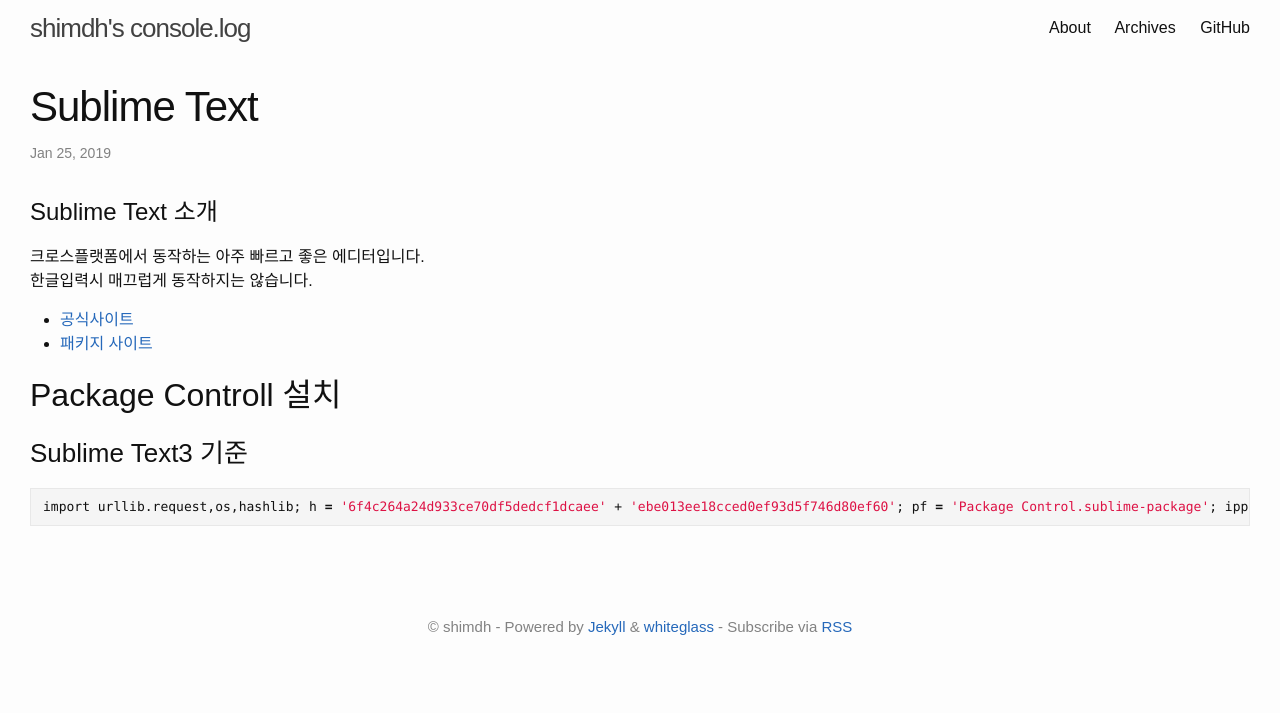
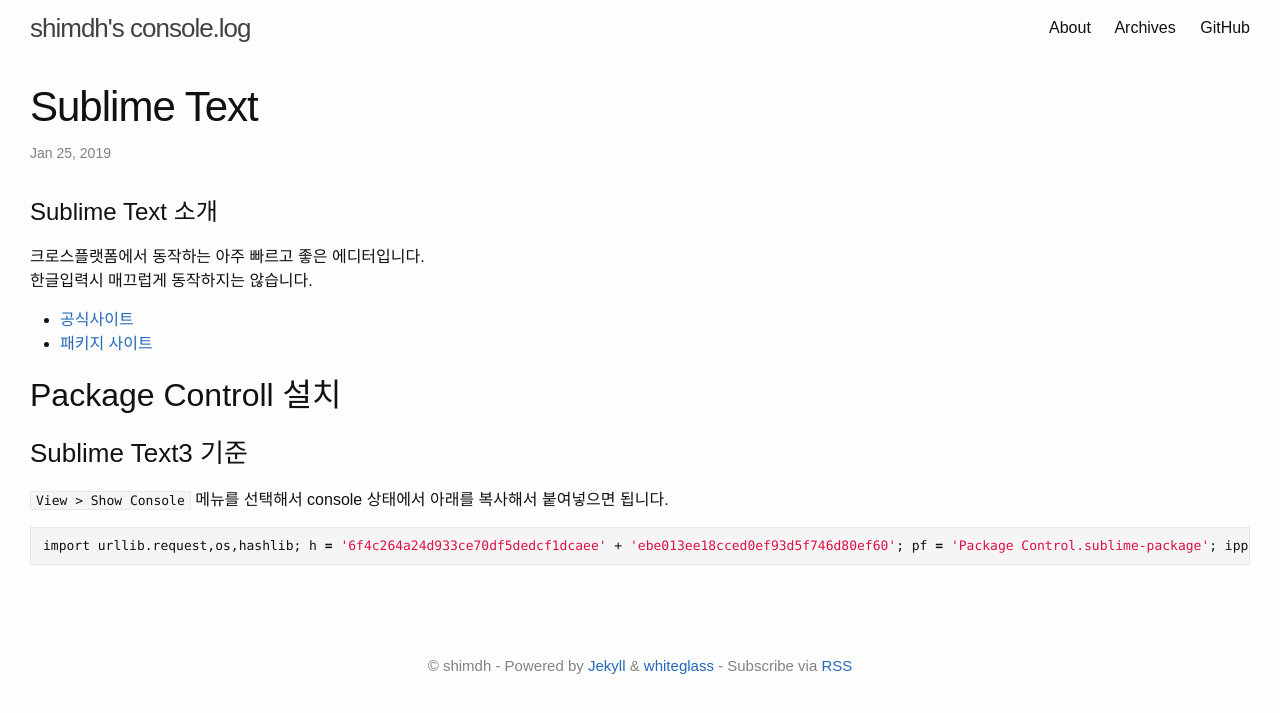
Before and after one commit to yous/whiteglass, a Jekyll site: the page built from _posts/2019-01-25-sublimetext.md, in a window 1280 px wide. Shown: the top 713 px of the page. Built offline with Jekyll 4.4.1, drawn with Linux system fonts in a browser that asks for light colours.

Commit message:
add descripion for install package control

````diff
--- a/_posts/2019-01-25-sublimetext.md
+++ b/_posts/2019-01-25-sublimetext.md
@@ -16,6 +16,8 @@
 
 ### Sublime Text3 기준
 
+`View > Show Console` 메뉴를 선택해서 console 상태에서 아래를 복사해서 붙여넣으면 됩니다.
+
 ```sh
 import urllib.request,os,hashlib; h = '6f4c264a24d933ce70df5dedcf1dcaee' + 'ebe013ee18cced0ef93d5f746d80ef60'; pf = 'Package Control.sublime-package'; ipp = sublime.installed_packages_path(); urllib.request.install_opener( urllib.request.build_opener( urllib.request.ProxyHandler()) ); by = urllib.request.urlopen( 'http://packagecontrol.io/' + pf.replace(' ', '%20')).read(); dh = hashlib.sha256(by).hexdigest(); print('Error validating download (got %s instead of %s), please try manual install' % (dh, h)) if dh != h else open(os.path.join( ipp, pf), 'wb' ).write(by)
 ```
````
